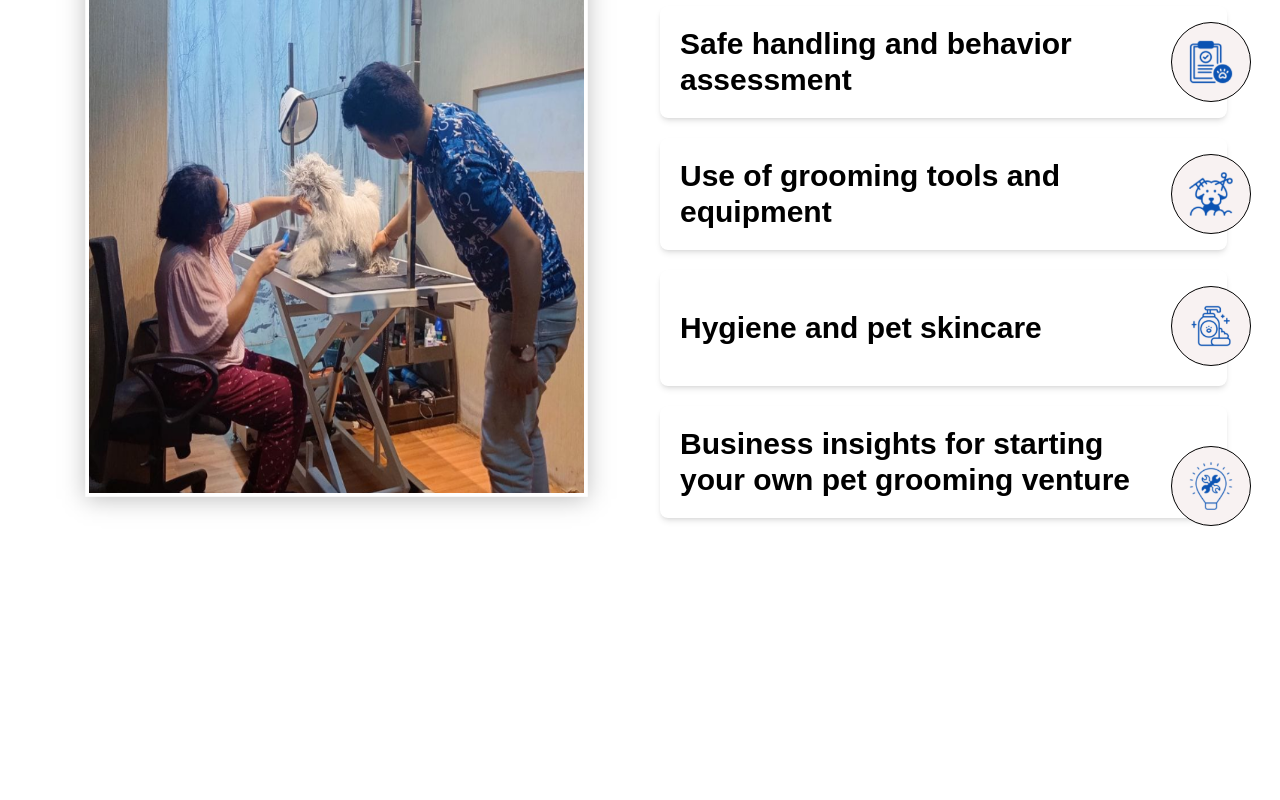
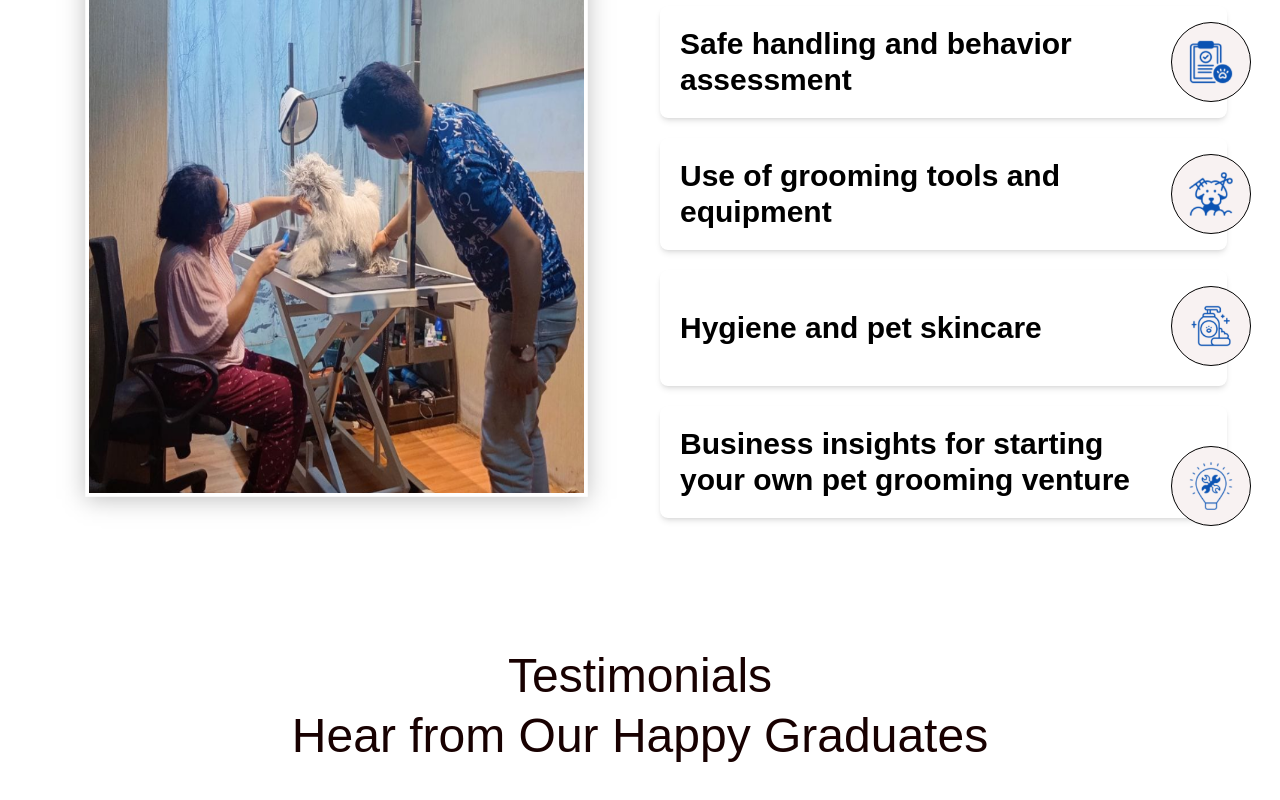
Before and after one commit to sumonDev9/PetGroomingPromo, a React (Vite) app: page / in a window 1280 px wide. Shown: the part 4149-4949 px from the top of the page. Before the commit the page ends 4761 px from the top, so only its background shows below. Built offline with nearby package versions, Linux system fonts and the light colour scheme; grey boxes are pictures that could not be loaded; a web font is replaced by a local one.

Commit message:
Add Happygraduates component with testimonial video section

```diff
--- /dev/null
+++ b/src/components/Happygraduates.jsx
@@ -0,0 +1,29 @@
+import React from 'react';
+
+const Happygraduates = () => {
+    return (
+        <div className='py-10'>
+            {/* heading */}
+            <div className='text-center px-2 md:px-0'>
+                <h1 className='pet-text text-[#180101] text-3xl md:text-4xl lg:text-5xl'>Testimonials</h1>
+                <h1 className='pet-text text-[#180101] text-3xl md:text-4xl lg:text-5xl mt-3'>Hear from Our Happy Graduates</h1>
+            </div>
+
+            {/* content */}
+            <div className='w-11/12 mx-auto grid grid-cols-1 md:grid-cols-3 gap-5 mt-10'>
+                <div className='aspect-video'>
+                    <iframe className='w-full h-full rounded-2xl' src="https://www.youtube.com/embed/ADmn3Gfum-k?si=TrFWdy9Q1meDWmxw" title="YouTube video player" frameborder="0" allow="accelerometer; autoplay; clipboard-write; encrypted-media; gyroscope; picture-in-picture; web-share" referrerpolicy="strict-origin-when-cross-origin" allowfullscreen></iframe>
+                </div>
+                <div className='aspect-video'>
+                    <iframe className='w-full h-full rounded-2xl' src="https://www.youtube.com/embed/ADmn3Gfum-k?si=TrFWdy9Q1meDWmxw" title="YouTube video player" frameborder="0" allow="accelerometer; autoplay; clipboard-write; encrypted-media; gyroscope; picture-in-picture; web-share" referrerpolicy="strict-origin-when-cross-origin" allowfullscreen></iframe>
+                </div>
+                <div className=' aspect-video'>
+                    <iframe className='w-full h-full rounded-2xl' src="https://www.youtube.com/embed/ADmn3Gfum-k?si=TrFWdy9Q1meDWmxw" title="YouTube video player" frameborder="0" allow="accelerometer; autoplay; clipboard-write; encrypted-media; gyroscope; picture-in-picture; web-share" referrerpolicy="strict-origin-when-cross-origin" allowfullscreen></iframe>
+                </div>
+
+            </div>
+        </div>
+    );
+};
+
+export default Happygraduates;
--- a/src/pages/Home.jsx
+++ b/src/pages/Home.jsx
@@ -5,6 +5,7 @@ import GroomingCourseInfo from '../components/GroomingCourseInfo';
 import OurProcesse from '../components/OurProcesse';
 import CourseModules from '../components/CourseModules';
 import CourseMethodology from '../components/CourseMethodology';
+import Happygraduates from '../components/Happygraduates';
 
 const Home = () => {
     return (
@@ -15,6 +16,7 @@ const Home = () => {
           <OurProcesse />
           <CourseModules />
           <CourseMethodology />
+          <Happygraduates />
         </div>
     );
 };
```
